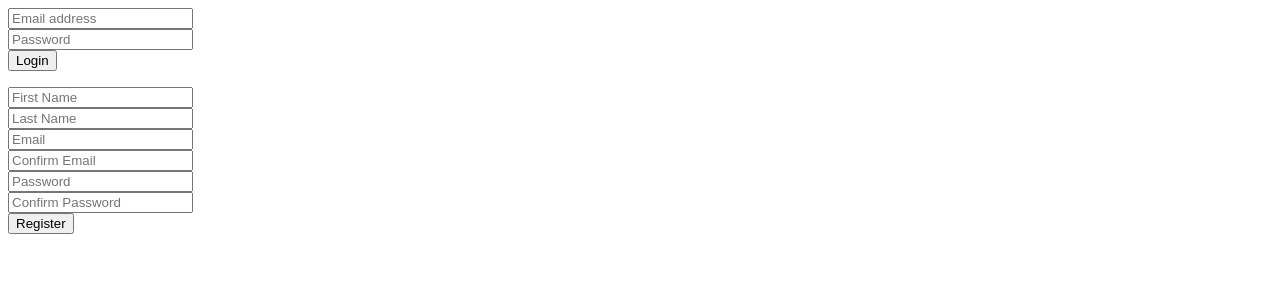
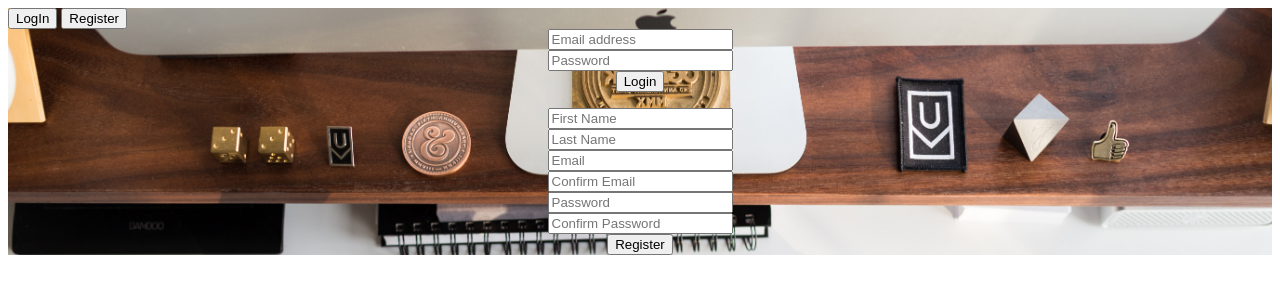
Before and after one commit to balint974/Social-App, a PHP site: page /register.php in a window 1280 px wide. Shown: the top 300 px of the page. Run offline with PHP 8.4, Linux system fonts and the light colour scheme.

Commit message:
Update 1

```diff
--- /dev/null
+++ b/Assets/css/register_style.css
@@ -0,0 +1,8 @@
+form{
+    text-align: center;
+}
+
+.wrapper{
+    background-image: url("../images/Backgrounds/desktop.jpg");
+    background-size: 100%;
+}
--- a/includes/form_handlers/login_handler.php
+++ b/includes/form_handlers/login_handler.php
@@ -4,7 +4,7 @@
         $email = filter_var($_POST['log_email'],FILTER_SANITIZE_EMAIL); //sanitize email
 
         $_SESSION['log_email'] = $email; //store email into session variable
-        $password = md5($POST['log_password']); //Get password
+        $password = md5($_POST['log_password']); //Get password
 
         $check_database_query = mysqli_query($con, "SELECT * FROM users WHERE email='$email' AND password='$password'");
 
@@ -14,9 +14,18 @@
             $row = mysqli_fetch_array($check_database_query);
             $username = $row['username'];
 
+            $user_closed_query = mysqli_query($con,"SELECT * FROM users WHERE email='$email' and user_closed='yes'");
+
+            if(mysqli_num_rows($user_closed_query) == 1){
+                $reopen_account = mysqli_query($con, "UPDATE users SET user_closed='no' WHERE email='$email'");
+            }
+
             $_SESSION['username'] = $username;
             header("Location: index.php");
             exit();
+        }
+        else{
+            array_push($error_array,"Email or password was incorrect!");
         }
 
     }
--- a/register.php
+++ b/register.php
@@ -2,6 +2,7 @@
 
     require 'config/config.php';
     require 'includes/form_handlers/register_handler.php';
+    require 'includes/form_handlers/login_handler.php';
 
 ?>
 
@@ -12,17 +13,39 @@
     <meta http-equiv="X-UA-Compatible" content="IE=edge">
     <meta name="viewport" content="width=device-width, initial-scale=1.0">
     <title>Welcome</title>
+    <link rel="stylesheet" type="text/css" href="Assets/css/register_style.css">
 </head>
 <body>
 
+
+    <div class="wrapper">
+
+        <div class="tab">
+        <button class="tablinks" onclick="openLoginForm(event, 'Login')">LogIn</button>
+        <button class="tablinks" onclick="openRegisterForm(event, 'Register')">Register</button>
+        </div>
+
+
+
+         <div id="Login" class="tabcontent">
          <form action="register.php" method="POST">
-        <input type="email" name="log_email" placeholder="Email address">
+                <input type="email" name="log_email" placeholder="Email address" value="<?php
+                if(isset($_SESSION['log_email'])){
+                    echo $_SESSION['log_email'];
+                }
+                ?>"
+                required>
                 <br>
                 <input type="password" name="log_password" placeholder="Password">
                 <br>
                 <input type="submit" name = "login_button" value ="Login">
+                <br>
+
+                <?php if(in_array("Email or password was incorrect!",$error_array))echo "Email or password was incorrect!";?>
             </form>
+         </div>
 
+        <div id="Register" class="tabcontent">
         <form action = "register.php" method="POST">
 
             <input type = "text" name="reg_fname" placeholder="First Name" value="<?php
@@ -76,11 +99,11 @@
 
             <?php if(in_array("<span style='color:green'>You're all set! Goahead and login!</span>",$error_array))echo "<span style='color:green'>You're all set! Goahead and login!</span>";?>
 
+            </form>
+        </div>
 
 
-
-
-    </form>
+     </div>
 
 
 </body>
```
Also changed, not shown: Assets/images/Backgrounds/desktop.jpg (added). Lines whose indentation alone changed are shown as unchanged.
